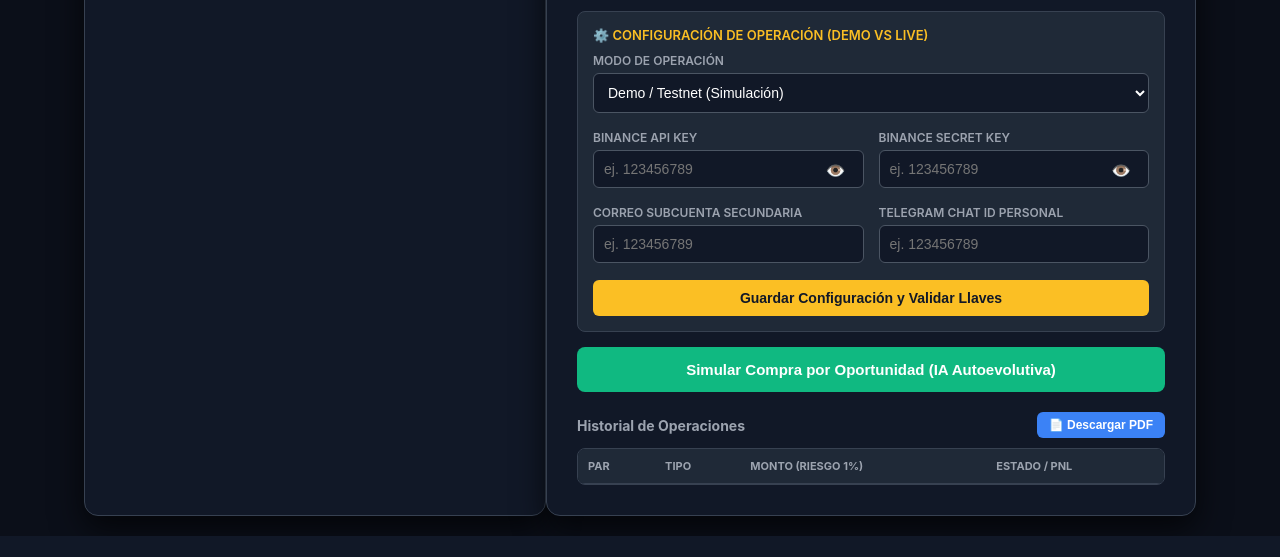
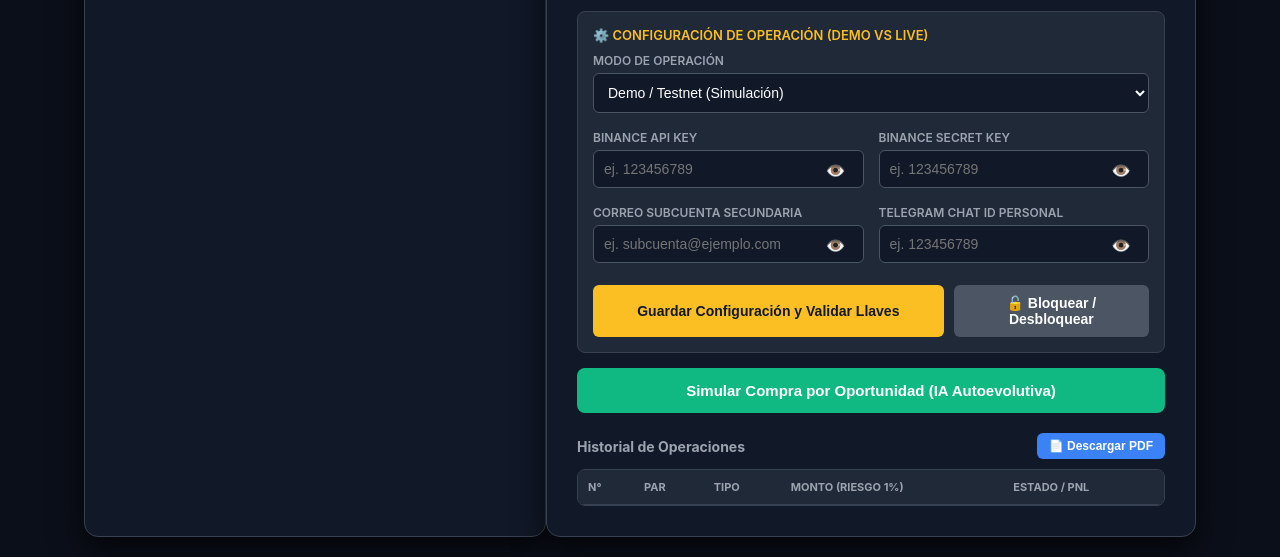
Before and after one commit to ericksosa1552-del/La_Boveda., a FastAPI app: page / in a window 1280 px wide. Shown: the part 696-1253 px from the top of the page. Before the commit the page ends 1232 px from the top, so only its background shows below. Run offline with FastAPI, Linux system fonts and the light colour scheme; the visitor is signed in with stand-in values (Sample User, id 1); a database or web service that is not in the repository returns one stand-in record (values such as "Sample title"); lists and menus that the app fills with data are empty; some libraries are stand-ins or nearby versions.

Commit message:
Update index.html

```diff
--- a/templates/index.html
+++ b/templates/index.html
@@ -66,6 +66,11 @@
             width: 100%; padding: 10px; background: #111827; border: 1px solid #4b5563;
             color: white; border-radius: 6px; box-sizing: border-box; font-size: 14px; margin-bottom: 12px;
         }
+        input:disabled, select:disabled {
+            background-color: #1f2937;
+            color: #6b7280;
+            cursor: not-allowed;
+        }
 
         .password-container { position: relative; }
         .password-container input { padding-right: 40px; }
@@ -88,6 +93,13 @@
             transition: background 0.2s; text-align: center;
         }
         .btn-sim:hover { background-color: #059669; }
+
+        .btn-profit {
+            width: 100%; background-color: #3b82f6; color: white; border: none; padding: 12px;
+            border-radius: 8px; font-weight: bold; font-size: 14px; cursor: pointer;
+            transition: background 0.2s; text-align: center; margin-bottom: 15px;
+        }
+        .btn-profit:hover { background-color: #2563eb; }
 
         .btn-logout {
             background-color: #ef4444; color: white; border: none; padding: 6px 12px;
@@ -261,7 +273,7 @@
                 <label for="capital">Ajustar Techo de Capital (USDT)</label>
                 <div class="row" style="align-items: center; margin-top: 5px;">
                     <div class="col" style="flex: 3; min-width: 180px;">
-                        <input type="number" step="0.1" id="capital" name="capital" value="{{ capital_ceiling }}" style="margin-bottom: 0;">
+                        <input type="number" step="0.1" id="capital" name="capital" value="{{ capital_ceiling }}" style="margin-bottom: 0;" {{ inputs_disabled }}>
                     </div>
                     <div class="col" style="flex: 1; min-width: 90px;">
                         <button type="submit" class="btn-gold" style="width: 100%;">Guardar</button>
@@ -276,7 +288,7 @@
                 <div class="row">
                     <div class="col" style="width: 100%;">
                         <label>Modo de Operación</label>
-                        <select name="trading_mode">
+                        <select name="trading_mode" {{ inputs_disabled }}>
                             <option value="demo" {{ demo_selected }}>Demo / Testnet (Simulación)</option>
                             <option value="live" {{ live_selected }}>Real / Live (Binance Dinero Real)</option>
                         </select>
@@ -286,34 +298,52 @@
                     <div class="col">
                         <label>Binance API Key</label>
                         <div class="password-container">
-                            <input type="password" name="binance_api_key" id="dashApiKey" value="{{ binance_api_key }}" placeholder="ej. 123456789">
+                            <input type="password" name="binance_api_key" id="dashApiKey" value="{{ binance_api_key }}" placeholder="ej. 123456789" {{ inputs_disabled }}>
                             <button type="button" class="toggle-password" onclick="togglePassword('dashApiKey', this)">👁️</button>
                         </div>
                     </div>
                     <div class="col">
                         <label>Binance Secret Key</label>
                         <div class="password-container">
-                            <input type="password" name="binance_secret_key" id="dashSecret" value="{{ binance_secret_key | default('', true) }}" placeholder="ej. 123456789">
+                            <input type="password" name="binance_secret_key" id="dashSecret" value="{{ binance_secret_key | default('', true) }}" placeholder="ej. 123456789" {{ inputs_disabled }}>
                             <button type="button" class="toggle-password" onclick="togglePassword('dashSecret', this)">👁️</button>
                         </div>
                     </div>
                 </div>
 
-                <!-- Campos integrados para Subcuenta y Telegram Chat ID corregidos -->
+                <!-- Campos de Subcuenta Secundaria y Telegram protegidos con el sistema de visualización y bloqueo -->
                 <div class="row" style="margin-top: 5px;">
                     <div class="col">
                         <label>Correo Subcuenta Secundaria</label>
-                        <input type="email" name="secondary_subaccount_email" value="{{ secondary_subaccount_email }}" placeholder="ej. 123456789">
+                        <div class="password-container">
+                            <input type="password" name="secondary_subaccount_email" id="dashSubEmail" value="{{ secondary_subaccount_email }}" placeholder="ej. subcuenta@ejemplo.com" {{ inputs_disabled }}>
+                            <button type="button" class="toggle-password" onclick="togglePassword('dashSubEmail', this)">👁️</button>
+                        </div>
                     </div>
                     <div class="col">
                         <label>Telegram Chat ID Personal</label>
-                        <input type="text" name="telegram_chat_id" value="{{ telegram_chat_id | default('', true) }}" placeholder="ej. 123456789">
+                        <div class="password-container">
+                            <input type="password" name="telegram_chat_id" id="dashTgId" value="{{ telegram_chat_id | default('', true) }}" placeholder="ej. 123456789" {{ inputs_disabled }}>
+                            <button type="button" class="toggle-password" onclick="togglePassword('dashTgId', this)">👁️</button>
+                        </div>
                     </div>
                 </div>
 
-                <button type="submit" class="btn-gold" style="margin-top: 5px;">Guardar Configuración y Validar Llaves</button>
+                <div style="display: flex; gap: 10px; margin-top: 10px;">
+                    <button type="submit" class="btn-gold" style="flex: 2;">Guardar Configuración y Validar Llaves</button>
+                    <button type="button" onclick="toggleInputsLock()" class="btn-gold" style="flex: 1; background-color: #4b5563; color: white;">🔓 Bloquear / Desbloquear</button>
+                </div>
             </form>
         </div>
+
+        <!-- Botón condicional de Apartar/Separar Ganancias al validar llaves -->
+        {% if api_keys_validated %}
+        <div class="card" style="background: transparent; border: none; padding: 0; margin-bottom: 10px;">
+            <form action="/separate-profits" method="post">
+                <button type="submit" class="btn-profit">💰 Apartar / Separar Ganancias de Operación</button>
+            </form>
+        </div>
+        {% endif %}
 
         <div class="card" style="background: transparent; border: none; padding: 0; margin-bottom: 20px;">
             <form action="/run-bot" method="post">
@@ -330,6 +360,7 @@
             <table id="historyTable">
                 <thead>
                     <tr>
+                        <th>N°</th>
                         <th>Par</th>
                         <th>Tipo</th>
                         <th>Monto (Riesgo 1%)</th>
@@ -369,12 +400,30 @@
             }
         }
 
-        // Inicialización y configuración del gráfico de Curva de Capital con Chart.js
+        function toggleInputsLock() {
+            const inputs = document.querySelectorAll('#dashboardBox input[type="password"], #dashboardBox input[type="text"], #dashboardBox input[type="number"], #dashboardBox select');
+            inputs.forEach(input => {
+                // No bloquear campos de login o elementos generales fuera de configuración si los hubiera
+                if(input.name && input.name !== 'email' && input.name !== 'password') {
+                    input.disabled = !input.disabled;
+                }
+            });
+        }
+
+        // Inicialización y configuración del gráfico de Curva de Capital con detección de tendencias (Subidas/Bajadas)
         document.addEventListener("DOMContentLoaded", function() {
             const ctx = document.getElementById('capitalChart').getContext('2d');
 
             const chartLabels = {{ chart_labels | default("['Inicio', 'Op 1', 'Op 2', 'Op 3']", true) | safe }};
             const chartData = {{ chart_data | default("[100, 103.5, 101.8, 105.2]", true) | safe }};
+
+            // Evaluar tendencia general o último movimiento para determinar color (Verde ganancia / Rojo caída)
+            let isPositive = true;
+            if (chartData.length >= 2) {
+                isPositive = chartData[chartData.length - 1] >= chartData[0];
+            }
+            const lineColor = isPositive ? '#34d399' : '#f87171';
+            const fillColor = isPositive ? 'rgba(52, 211, 153, 0.1)' : 'rgba(248, 113, 113, 0.1)';
 
             new Chart(ctx, {
                 type: 'line',
@@ -383,8 +432,8 @@
                     datasets: [{
                         label: 'Balance (USDT)',
                         data: chartData,
-                        borderColor: '#34d399',
-                        backgroundColor: 'rgba(52, 211, 153, 0.1)',
+                        borderColor: lineColor,
+                        backgroundColor: fillColor,
                         borderWidth: 2,
                         fill: true,
                         tension: 0.3,
@@ -425,6 +474,22 @@
             const fecha = new Date().toLocaleString('es-ES');
             doc.text("Generado el: " + fecha, 14, 27);
 
+            // Inyectar numeración automática 1, 2, 3... en las filas de la tabla para el PDF
+            const tableElement = document.getElementById('historyTable');
+            const rows = tableElement.querySelectorAll('tbody tr');
+            rows.forEach((row, index) => {
+                if (!row.hasAttribute('data-numbered')) {
+                    const firstCell = row.cells[0];
+                    if (firstCell && !firstCell.classList.contains('row-index')) {
+                        const newCell = document.createElement('td');
+                        newCell.textContent = (index + 1);
+                        newCell.className = 'row-index';
+                        row.insertBefore(newCell, firstCell);
+                        row.setAttribute('data-numbered', 'true');
+                    }
+                }
+            });
+
             doc.autoTable({
                 html: '#historyTable',
                 startY: 35,
```
